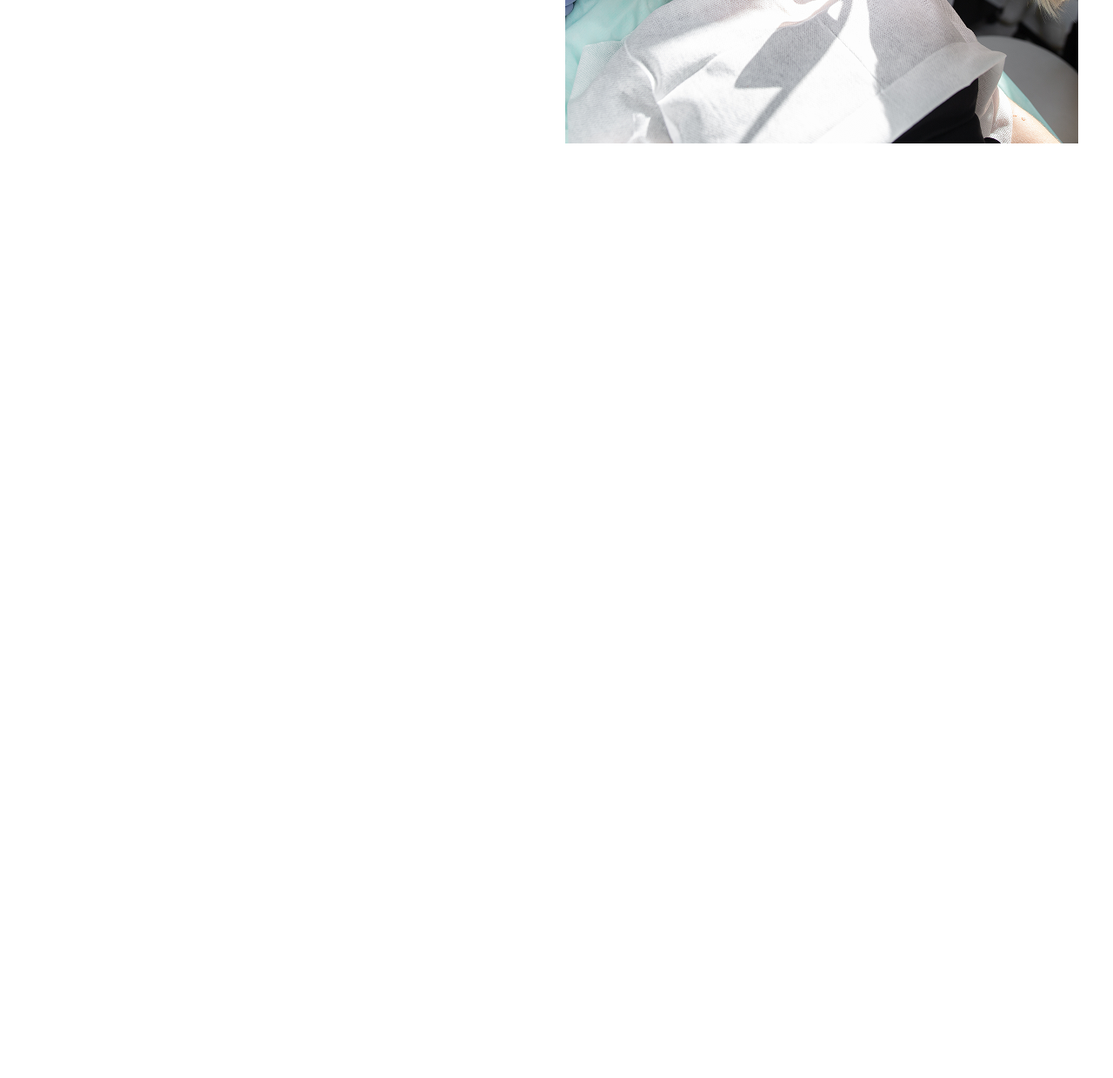
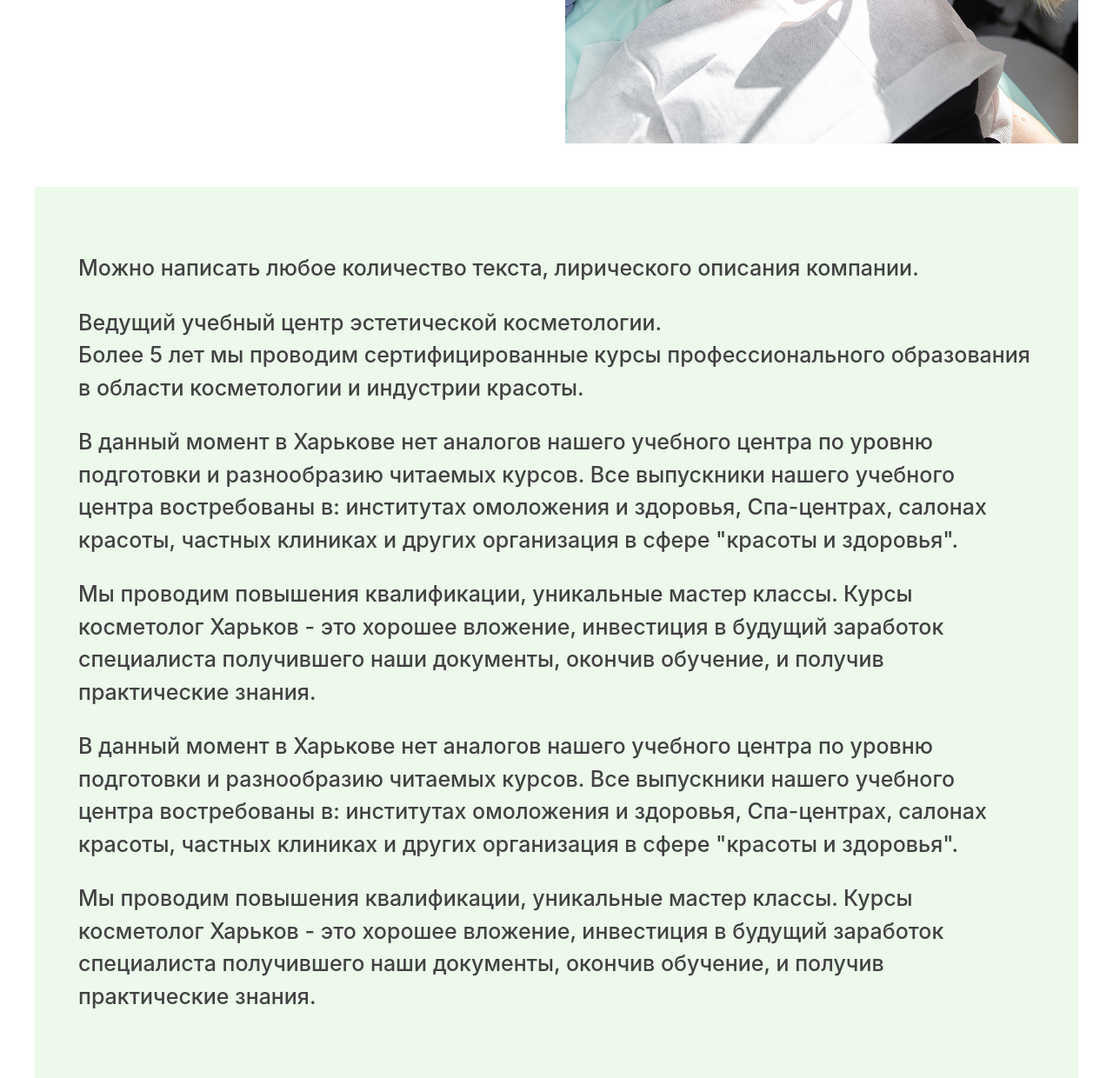
Before and after one commit to Abubakr-63/group-project, a website: page src/Page10.html in a window 1280 px wide. Shown: the part 590-1830 px from the top of the page at 87% size. Before the commit the page ends 805 px from the top, so only its background shows below. Drawn offline with nearby package versions, Linux system fonts and the light colour scheme; files that its build step writes are made by us from their sources; a web font is replaced by a local one.

Commit message:
Page10Sec2

```diff
--- a/src/Page10.html
+++ b/src/Page10.html
@@ -54,12 +54,52 @@
       <p class="text-[#424242] font-medium">Магазин</p>
     </header>
     <main>
-      <section class="flex items-center justify-between flex-col gap-[50px] lg:flex-row p-[50px_20px] lg:p-[50px_0] max-w-300 m-auto">
-        <h1 class="text-[#424242] text-[25px] lg:text-start text-center lg:text-[35px] font-semibold lg:w-[500px]">
+      <section
+        class="flex items-center justify-between flex-col gap-[50px] lg:flex-row p-[50px_20px] lg:p-[50px_0] max-w-300 m-auto"
+      >
+        <h1
+          class="text-[#424242] text-[25px] lg:text-start text-center lg:text-[35px] font-semibold lg:w-[500px]"
+        >
           Актуальна ли мезотерапияв коррекции шеи, декольте, кистей рук и какие
           существуют альтернативы?
         </h1>
-        <img src="ImgAbdullo/aside.png" alt="">
+        <img src="ImgAbdullo/aside.png" alt="" />
+      </section>
+      <section class="bg-[#ECF9EB] max-w-300 m-auto flex flex-col lg:text-start items-center text-center lg:items-start lg:p-[75px_50px] p-[50px_25px]  gap-[25px]">
+        <p class="text-[#424242] lg:text-[25px] font-medium text-[18px]">
+          Можно написать любое количество текста, лирического описания компании.
+        </p>
+        <p class="text-[#424242] lg:text-[25px] font-medium text-[18px]">
+          Ведущий учебный центр эстетической косметологии. <br />Более 5 лет мы
+          проводим сертифицированные курсы профессионального образования в
+          области косметологии и индустрии красоты.
+        </p>
+        <p class="text-[#424242] lg:text-[25px] font-medium text-[18px]">
+          В данный момент в Харькове нет аналогов нашего учебного центра по
+          уровню подготовки и разнообразию читаемых курсов. Все выпускники
+          нашего учебного центра востребованы в: институтах омоложения и
+          здоровья, Спа-центрах, салонах красоты, частных клиниках и других
+          организация в сфере "красоты и здоровья".
+        </p>
+        <p class="text-[#424242] lg:text-[25px] font-medium text-[18px]">
+          Мы проводим повышения квалификации, уникальные мастер классы. Курсы
+          косметолог Харьков - это хорошее вложение, инвестиция в будущий
+          заработок специалиста получившего наши документы, окончив обучение, и
+          получив практические знания.
+        </p>
+        <p class="text-[#424242] lg:text-[25px] font-medium text-[18px]">
+          В данный момент в Харькове нет аналогов нашего учебного центра по
+          уровню подготовки и разнообразию читаемых курсов. Все выпускники
+          нашего учебного центра востребованы в: институтах омоложения и
+          здоровья, Спа-центрах, салонах красоты, частных клиниках и других
+          организация в сфере "красоты и здоровья".
+        </p>
+        <p class="text-[#424242] lg:text-[25px] font-medium text-[18px]">
+          Мы проводим повышения квалификации, уникальные мастер классы. Курсы
+          косметолог Харьков - это хорошее вложение, инвестиция в будущий
+          заработок специалиста получившего наши документы, окончив обучение, и
+          получив практические знания.
+        </p>
       </section>
     </main>
   </body>
```
